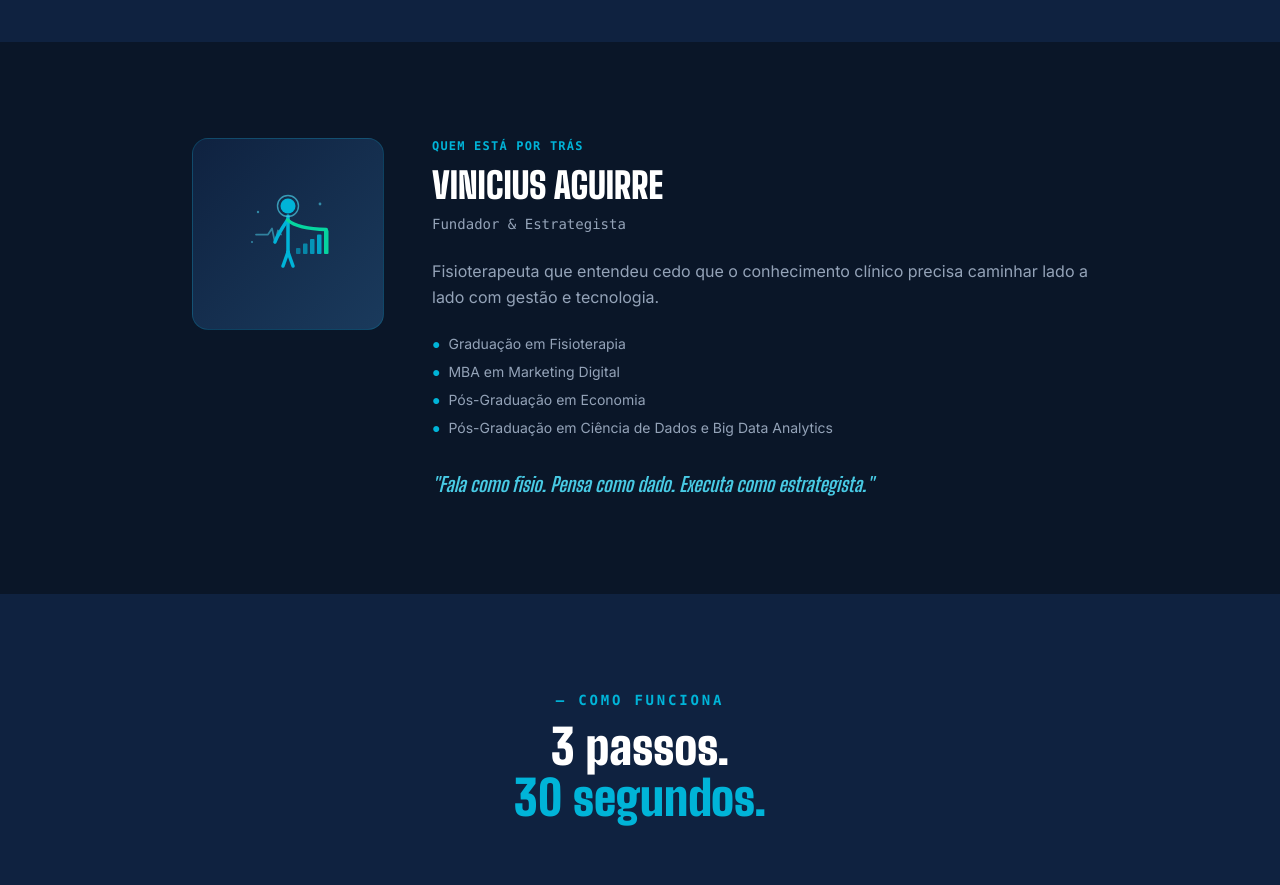
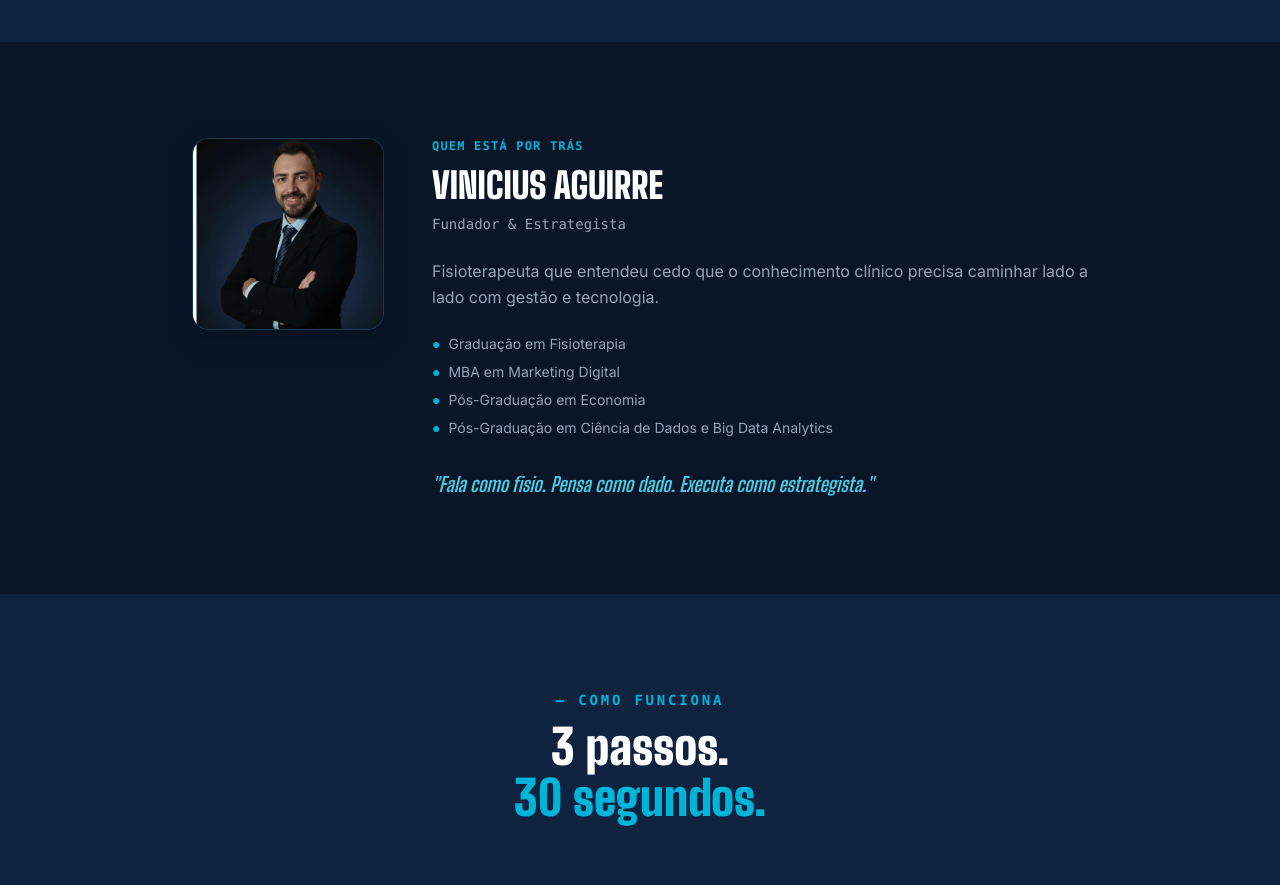
Before and after one commit to ViniAguirre/fisio-no-marketing, a React (Vite) app: page / in a window 1280 px wide. Shown: the part 4340-5225 px from the top of the page. Built offline with nearby package versions, Linux system fonts and the light colour scheme.

Commit message:
feat(landing): replace profile icon with founder photo

```diff
--- a/landing-page.jsx
+++ b/landing-page.jsx
@@ -432,8 +432,12 @@ export default function FisioLandingPage() {
           <FadeIn>
             <div className="md:flex items-start gap-12">
               <div className="flex-shrink-0 mb-8 md:mb-0">
-                <div className="w-48 h-48 rounded-2xl flex items-center justify-center" style={{ background: `linear-gradient(135deg, ${C.navy2}, #1a3a5c)`, border: `1px solid rgba(0,180,216,0.2)` }}>
-                  <SymbolMark size={100} />
+                <div className="w-48 h-48 rounded-2xl overflow-hidden" style={{ border: `1px solid rgba(0,180,216,0.25)`, boxShadow: "0 10px 30px rgba(0,0,0,0.25)" }}>
+                  <img
+                    src="/vinicius-aguirre.png"
+                    alt="Foto de Vinicius Aguirre"
+                    className="w-full h-full object-cover"
+                  />
                 </div>
               </div>
               <div>
```
Also changed, not shown: public/vinicius-aguirre.png (added).
